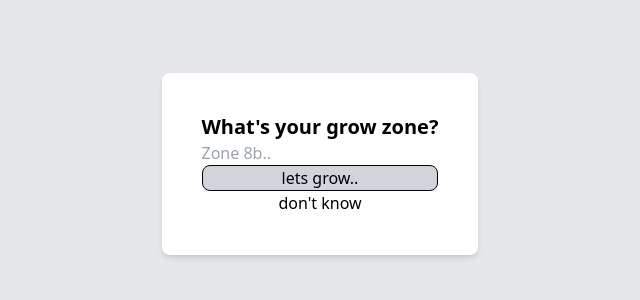
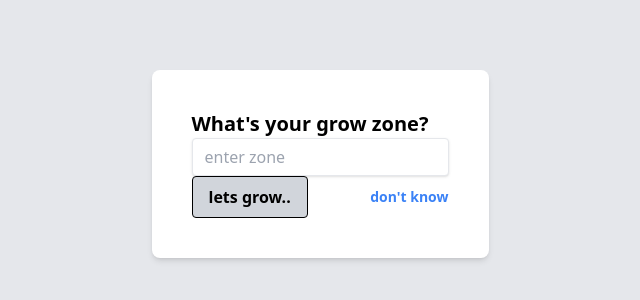
Before and after one commit to MicahBear/Thumb, a React (Vite) app: page / in a window 1280 px wide. Shown: the part 236-536 px from the top of the page, without its empty margins (320-960 px from the left). Built offline with nearby package versions, Linux system fonts and the light colour scheme.

Commit message:
first page css

```diff
--- a/src/index.css
+++ b/src/index.css
@@ -6,10 +6,6 @@
   background-color: rgb(209 213 219);
 } */
 
-button:focus {
-  outline: 1px dotted;
-  outline: 5px auto -webkit-focus-ring-color;
-}
 button {
   border: 1px solid black;
   background-color: rgb(209 213 219);
--- a/src/pages/first.jsx
+++ b/src/pages/first.jsx
@@ -32,17 +32,26 @@ export default function First() {
           <input
             id="zoneInput"
             type="text"
-            className="first--input"
-            placeholder="Zone 8b.."
+            className="first--input shadow appearance-none border rounded w-full py-2 px-3 text-gray-700 leading-tight focus:outline-none focus:shadow-outline"
+            placeholder="enter zone"
             onChange={(e) => setUserZone(e.target.value)}
           />
-          <button className="rounded-lg first--submit" type="submit">
-            lets grow..
-          </button>
+          <div className="flex items-center justify-between">
+            <button
+              className="hover:bg-blue-700 font-bold py-2 px-4 rounded focus:shadow-outline first--submit"
+              type="submit"
+            >
+              lets grow..
+            </button>
+
+            <a
+              className="first--dkBtn align-baseline font-bold text-sm text-blue-500 hover:text-blue-800"
+              onClick={dontKnow}
+            >
+              don't know
+            </a>
+          </div>
         </form>
-        <a className="first--dkBtn" onClick={dontKnow}>
-          don't know
-        </a>
       </section>
     </main>
   );
```
